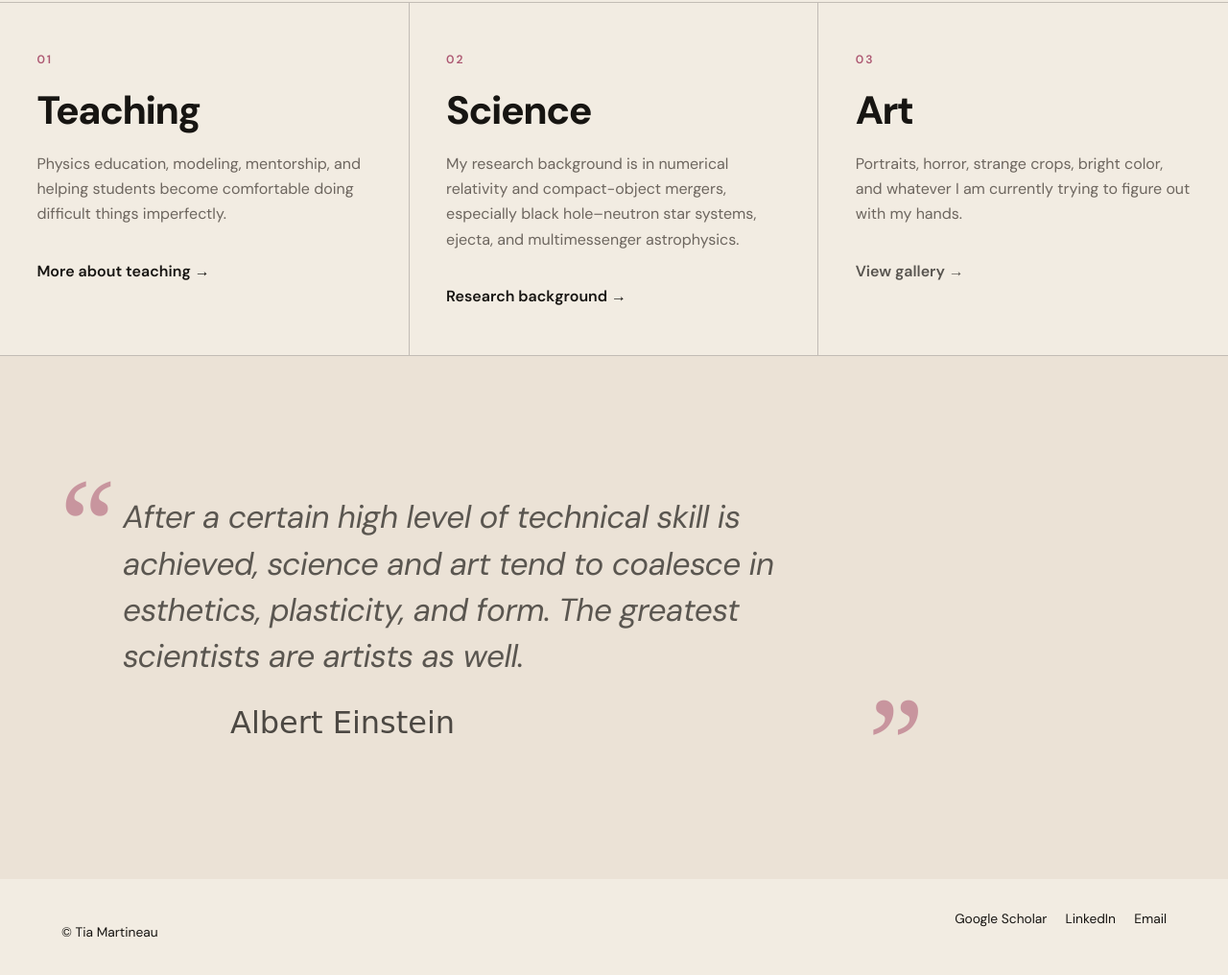
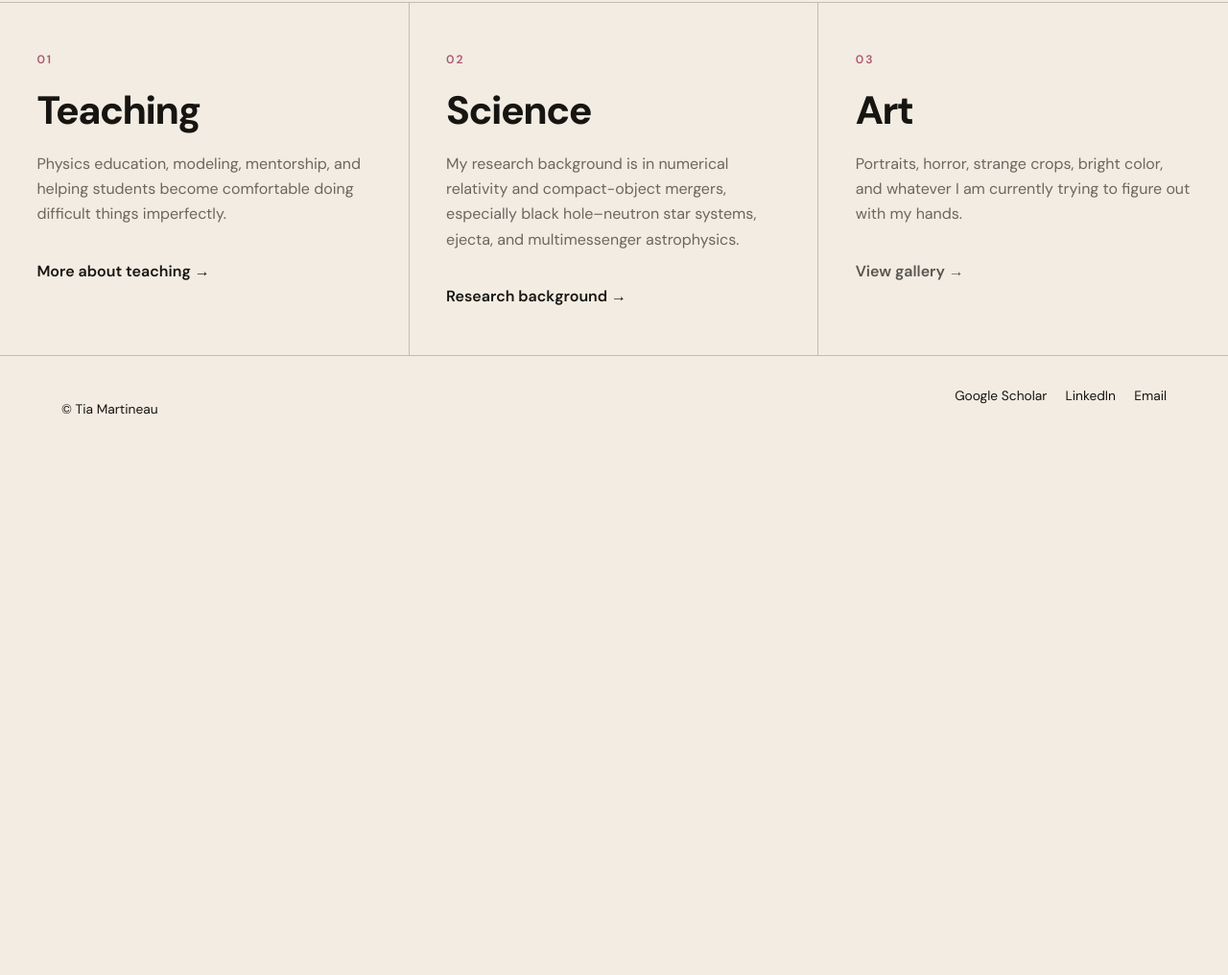
Before and after one commit to tiamartineau/tiamartineau.github.io, a plain HTML site: page index.html in a window 1280 px wide. Shown: the part 778-1794 px from the top of the page at 96% size. After the commit the page ends 1259 px from the top, so only its background shows below. Drawn offline with Linux system fonts and the light colour scheme; a web font is replaced by a local one.

```diff
--- a/index.html
+++ b/index.html
@@ -142,38 +142,6 @@
     </section>
 
 
-    <section id="about" class="quote-section">
-
-      <blockquote class="einstein-quote">
-
-        <span
-          class="quote-mark quote-open"
-          aria-hidden="true"
-        >
-          “
-        </span>
-
-        <p>
-          After a certain high level of technical skill is achieved,
-          science and art tend to coalesce in esthetics, plasticity, and form.
-          The greatest scientists are artists as well.
-        </p>
-
-        <footer class="quote-attribution">
-          Albert Einstein
-        </footer>
-
-        <span
-          class="quote-mark quote-close"
-          aria-hidden="true"
-        >
-          ”
-        </span>
-
-      </blockquote>
-
-    </section>
-
   </main>
 
 
```
